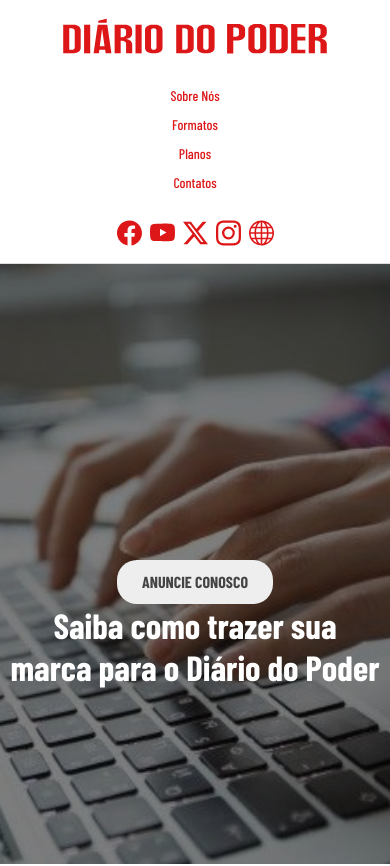
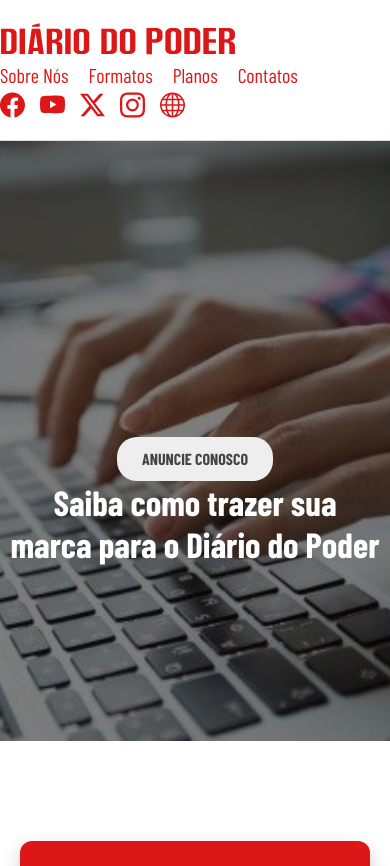
Before and after one commit to beatric3/Page_Anuncie, a plain HTML site: page index.html in a window 390 px wide. Shown: the top 866 px of the page. Drawn offline with nearby package versions, Linux system fonts and the light colour scheme; a web font is replaced by a local one.

Commit message:
Update style_anuncie.css
retirando style desnecessario

```diff
--- a/style_anuncie.css
+++ b/style_anuncie.css
@@ -12,9 +12,28 @@ body {
 }
 
 .header {
-  background: #ffffff;
-  padding: 15px 0;
-  border-bottom: 1px solid #ddd;
+    background: #ffffff;
+    padding: 20px 0;
+    border-bottom: 1px solid #ddd;
+
+}
+
+.container {
+    width: 90%;
+    max-width: 1200px;
+    margin: 0 auto;
+    display: flex;
+    align-items: center;
+    justify-content: space-between;
+}
+
+.logo img {
+    height: 50px;
+}
+
+.header {
+  background: #fff;
+  padding: 20px 0;
 }
 
 .container {
@@ -24,18 +43,15 @@ body {
   flex-wrap: wrap;
 }
 
-/* Logo */
 .logo img {
-  height: 45px;
-  max-width: 100%;
+  height: 40px;
 }
 
-/* Menu */
 .menu ul {
   list-style: none;
   display: flex;
-  gap: 25px;
-  font-size: 18px;
+  gap: 20px;
+  font-size: 20px;
   padding: 0;
   margin: 0;
 }
@@ -43,19 +59,19 @@ body {
 .menu ul li a {
   text-decoration: none;
   color: #DD1717;
-  font-weight: 500;
+  font-style: normal;
 }
 
 .menu ul li a:hover {
   color: #ff0000;
 }
 
-/* Ícones sociais */
 .social-icons {
   display: flex;
   gap: 15px;
   align-items: center;
   color: #DD1717;
+
 }
 
 .social-icons a {
@@ -65,54 +81,6 @@ body {
 
 .social-icons a:hover {
   color: #ff0000;
-}
-
-/* ===== RESPONSIVIDADE ===== */
-
-/* Tablets */
-@media (max-width: 991px) {
-  .menu ul {
-    gap: 15px;
-    font-size: 16px;
-  }
-  .social-icons {
-    gap: 10px;
-  }
-}
-
-/* Celulares */
-@media (max-width: 768px) {
-  .container {
-    flex-direction: column;
-    gap: 15px;
-    align-items: center;
-  }
-
-  .logo {
-    margin-bottom: 10px;
-  }
-
-  .menu ul {
-    flex-direction: column;
-    align-items: center;
-    gap: 12px;
-  }
-
-  .social-icons {
-    margin-top: 10px;
-    justify-content: center;
-  }
-}
-
-/* Muito pequenos */
-@media (max-width: 480px) {
-  .menu ul {
-    font-size: 14px;
-    gap: 8px;
-  }
-  .social-icons {
-    gap: 8px;
-  }
 }
 
 
```
